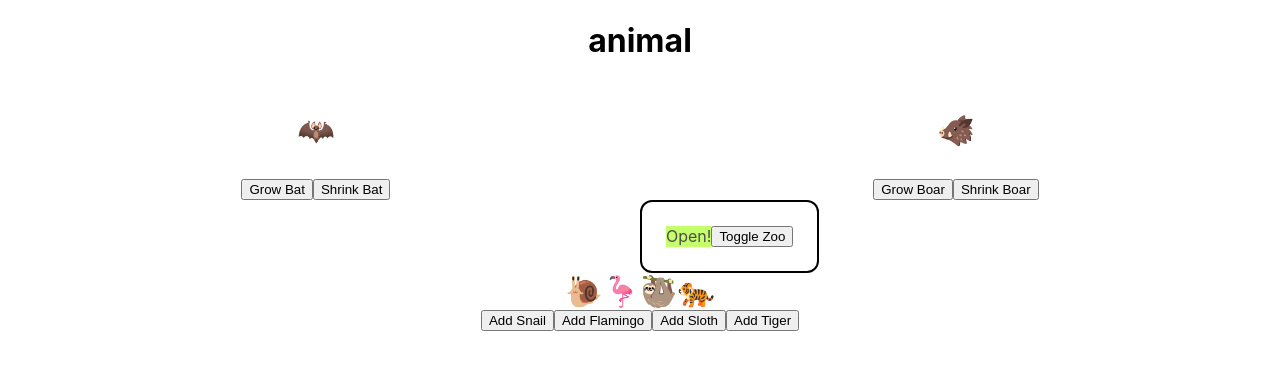
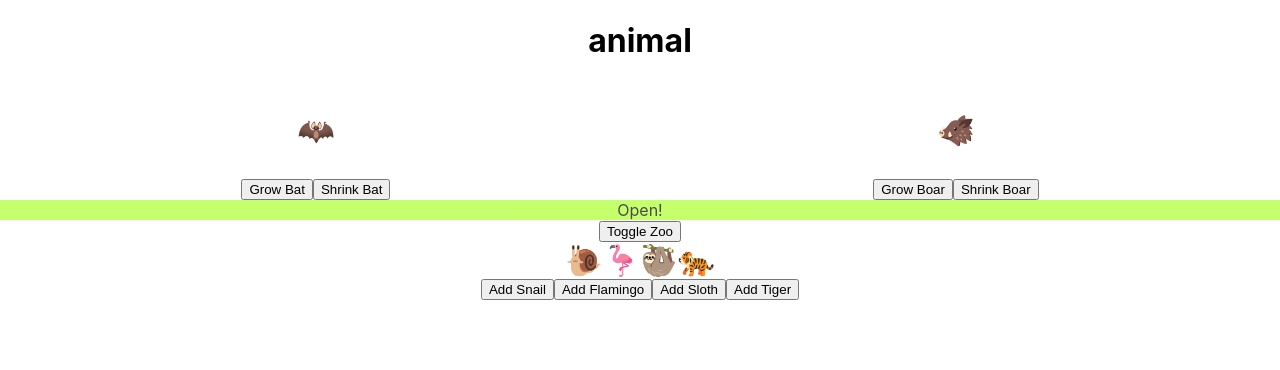
Before and after one commit to dfrancisco26/busy-zoo, a React (Create React App) app: page / in a window 1280 px wide. Shown: the top 370 px of the page. Built offline with nearby package versions, Linux system fonts and the light colour scheme.

Commit message:
Moving elements around in a vain attempt to pass tests.

```diff
--- a/src/App.js
+++ b/src/App.js
@@ -67,11 +67,11 @@ function App() {
         </div>
 
       </header>
-      <div className='openClosedSign'>
-        <OpenClosedSign zooIsOpen={zooIsOpen} />
+
+      <OpenClosedSign zooIsOpen={zooIsOpen} className='openClosedSign'/>
       <button onClick={() => setZooIsOpen(!zooIsOpen)}>Toggle Zoo</button>
-      </div>
-      <div>
+
+
       <AnimalList animals={animals} />
       <button
         onClick={handleSnailClick}>
@@ -87,7 +87,7 @@ function App() {
             Add Tiger
       </button>
 
-      </div>
+
     </div>
   );
 }
```
Lines whose indentation alone changed are shown as unchanged.
